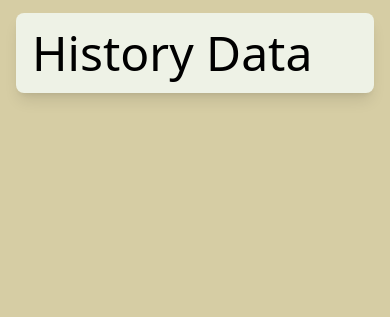
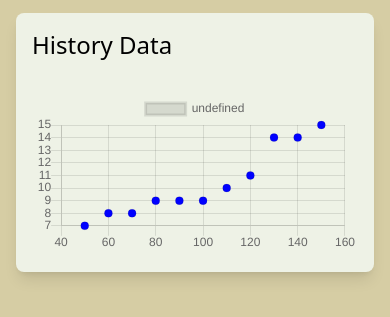
Before and after one commit to umbat/monitoring-arg-banten, a website: page history-data.html in a window 390 px wide. Shown: the part 67-384 px from the top of the page. Drawn offline with nearby package versions, Linux system fonts and the light colour scheme.

Commit message:
responsive chart

```diff
--- a/history-data.html
+++ b/history-data.html
@@ -1,17 +1,17 @@
 <!DOCTYPE html>
 <html lang="en">
-<head>
+  <head>
     <meta name="viewport" content="width=device-width, initial-scale=1" />
     <title>Monitoring ARG Banten</title>
     <link rel="stylesheet" href="./css/style.css" />
-    <link rel="preconnect" href="https://fonts.googleapis.com">
-    <link rel="preconnect" href="https://fonts.gstatic.com" crossorigin>
-    <link href="https://fonts.googleapis.com/css2?family=Poppins:wght@200;300;400;500;600;900&display=swap" rel="stylesheet">
-    <link rel="stylesheet" href="https://unpkg.com/leaflet@1.9.3/dist/leaflet.css" integrity="sha256-kLaT2GOSpHechhsozzB+flnD+zUyjE2LlfWPgU04xyI=" crossorigin=""/>
-    <script src="https://unpkg.com/leaflet@1.9.3/dist/leaflet.js" integrity="sha256-WBkoXOwTeyKclOHuWtc+i2uENFpDZ9YPdf5Hf+D7ewM=" crossorigin=""></script>
+    <link rel="preconnect" href="https://fonts.googleapis.com" />
+    <link rel="preconnect" href="https://fonts.gstatic.com" crossorigin />
+    <link href="https://fonts.googleapis.com/css2?family=Poppins:wght@200;300;400;500;600;900&display=swap" rel="stylesheet" />
+    <link rel="stylesheet" href="https://unpkg.com/leaflet@1.9.3/dist/leaflet.css" integrity="sha256-kLaT2GOSpHechhsozzB+flnD+zUyjE2LlfWPgU04xyI=" crossorigin="" />
+    <script src="https://cdnjs.cloudflare.com/ajax/libs/Chart.js/2.9.4/Chart.js"></script>
     <script defer src="https://unpkg.com/alpinejs@3.10.5/dist/cdn.min.js"></script>
     <script src="https://kit.fontawesome.com/2844444424.js" crossorigin="anonymous"></script>
-    <script type = "text/javascript" src="function.js"></script>
+    <script type="text/javascript" src="js/chart.js"></script>
   </head>
 
   <body class="bg-gading" x-data="{ sidebarOpen: false }" class="container font-poppins">
@@ -40,8 +40,8 @@
           <ul class="list-none relative">
             <li class="px-2 py-2">
               <a href="index.html" class="text-gading no-underline px-3 py-4 flex items-center hover:bg-gading hover:text-hijau-tua duration-300 rounded-md">
-                <i class="fa-solid fa-house text-2xl mr-5 "></i>
-                <p >Dashboard</p>
+                <i class="fa-solid fa-house text-2xl mr-5"></i>
+                <p>Dashboard</p>
               </a>
             </li>
             <li class="px-2 py-2">
@@ -63,16 +63,20 @@
               </a>
             </li>
           </ul>
-        <!-- Side Bar End -->
+          <!-- Side Bar End -->
         </div>
       </div>
     </header>
 
+    <div class="transition-all duration-300" :class="{ 'ml-56': sidebarOpen}">
       <div class="z-10 mt-20 w-full">
         <div class="shadow-lg bg-putih-kuning rounded-lg ml-4 mr-4">
-          <h1 class="text-5xl p-4">History Data</h1>
+          <h1 class="text-2xl p-4">History Data</h1>
+          <div class="p-4 z-10 items-center relative">
+            <canvas id="myChart" class="w-full"></canvas>
+          </div>
         </div>
       </div>
     </div>
-</body>
+  </body>
 </html>
--- /dev/null
+++ b/js/chart.js
@@ -0,0 +1,29 @@
+document.addEventListener('DOMContentLoaded', function () {
+  var xyValues = [
+    { x: 50, y: 7 },
+    { x: 60, y: 8 },
+    { x: 70, y: 8 },
+    { x: 80, y: 9 },
+    { x: 90, y: 9 },
+    { x: 100, y: 9 },
+    { x: 110, y: 10 },
+    { x: 120, y: 11 },
+    { x: 130, y: 14 },
+    { x: 140, y: 14 },
+    { x: 150, y: 15 },
+  ];
+
+  new Chart('myChart', {
+    type: 'scatter',
+    data: {
+      datasets: [
+        {
+          pointRadius: 4,
+          pointBackgroundColor: 'rgba(0,0,255,1)',
+          data: xyValues,
+        },
+      ],
+    },
+    options: {},
+  });
+});
```
Also changed, not shown: access-data.html (+6 -6 lines), export-data.html (+12 -11 lines), index.html (+2 -2 lines), css/style.css, js/maps.js (renamed from function.js).
